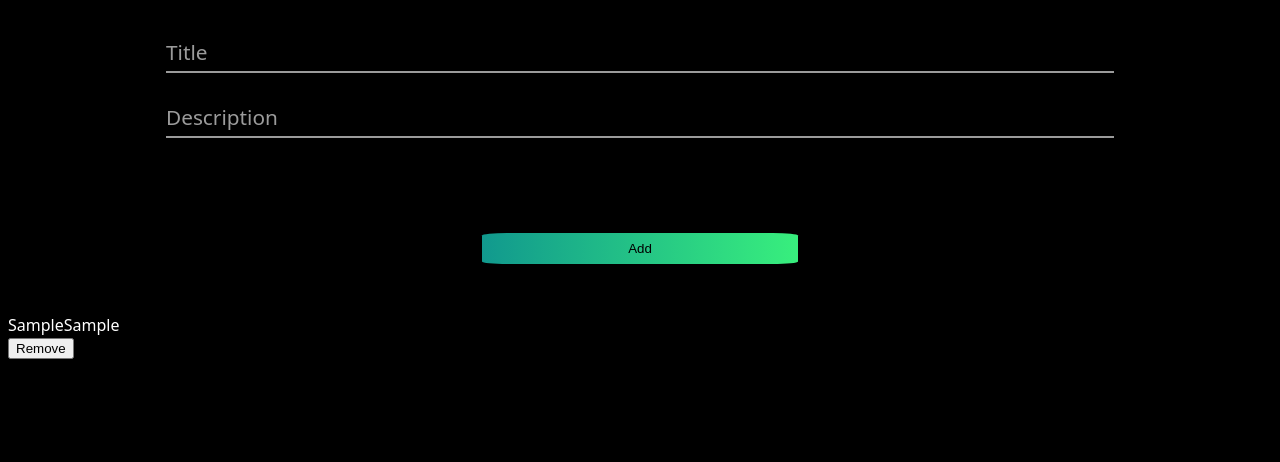
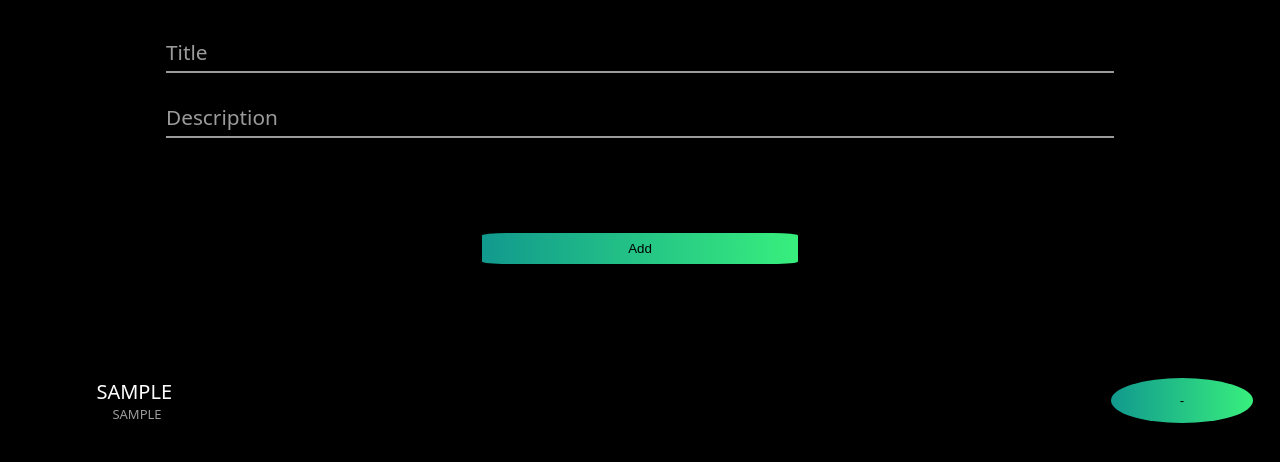
Before and after one commit to svenrisse/React-To-Do, a React (Vite) app: page / in a window 1280 px wide. Both pictures are taken after typing "Sample", "Sample" into the empty fields and a click on the button "Add". Shown: the top 462 px of the page. Built offline with nearby package versions, Linux system fonts and the light colour scheme.

Commit message:
styling: todos

```diff
--- a/src/components/Todo.jsx
+++ b/src/components/Todo.jsx
@@ -2,11 +2,11 @@ function Todo(props) {
     return (
         <div className="todo">
             <div className="todo__info">
-                <span>{props.title}</span>
-                <span>{props.description}</span>
+                <span className="todo__title">{props.title}</span>
+                <span className="todo__description">{props.description}</span>
             </div>
-            <button id={props.id} onClick={props.handleClick}>
-                Remove
+            <button id={props.id} onClick={props.handleClick} className="todo__button">
+                -
             </button>
         </div>
     );
--- a/src/index.scss
+++ b/src/index.scss
@@ -95,3 +95,37 @@ $gray: #9b9b9b;
 }
 
 // todos
+
+.todo {
+    margin-top: 5%;
+    display: grid;
+    grid-template: 1fr / 70% 1fr;
+}
+
+.todo__info {
+    margin-left: 10%;
+    display: flex;
+    flex-direction: column;
+    justify-content: center;
+}
+
+.todo__title {
+    font-size: 20px;
+    text-transform: uppercase;
+}
+
+.todo__description {
+    font-size: 13px;
+    margin-left: 2%;
+    text-transform: uppercase;
+    color: $gray;
+}
+
+.todo__button {
+    justify-self: flex-end;
+    margin-right: 5%;
+    width: 37.5%;
+    border-radius: 100%;
+    background: linear-gradient(to right, $primary,$secondary);
+    border: 0;
+}
```
